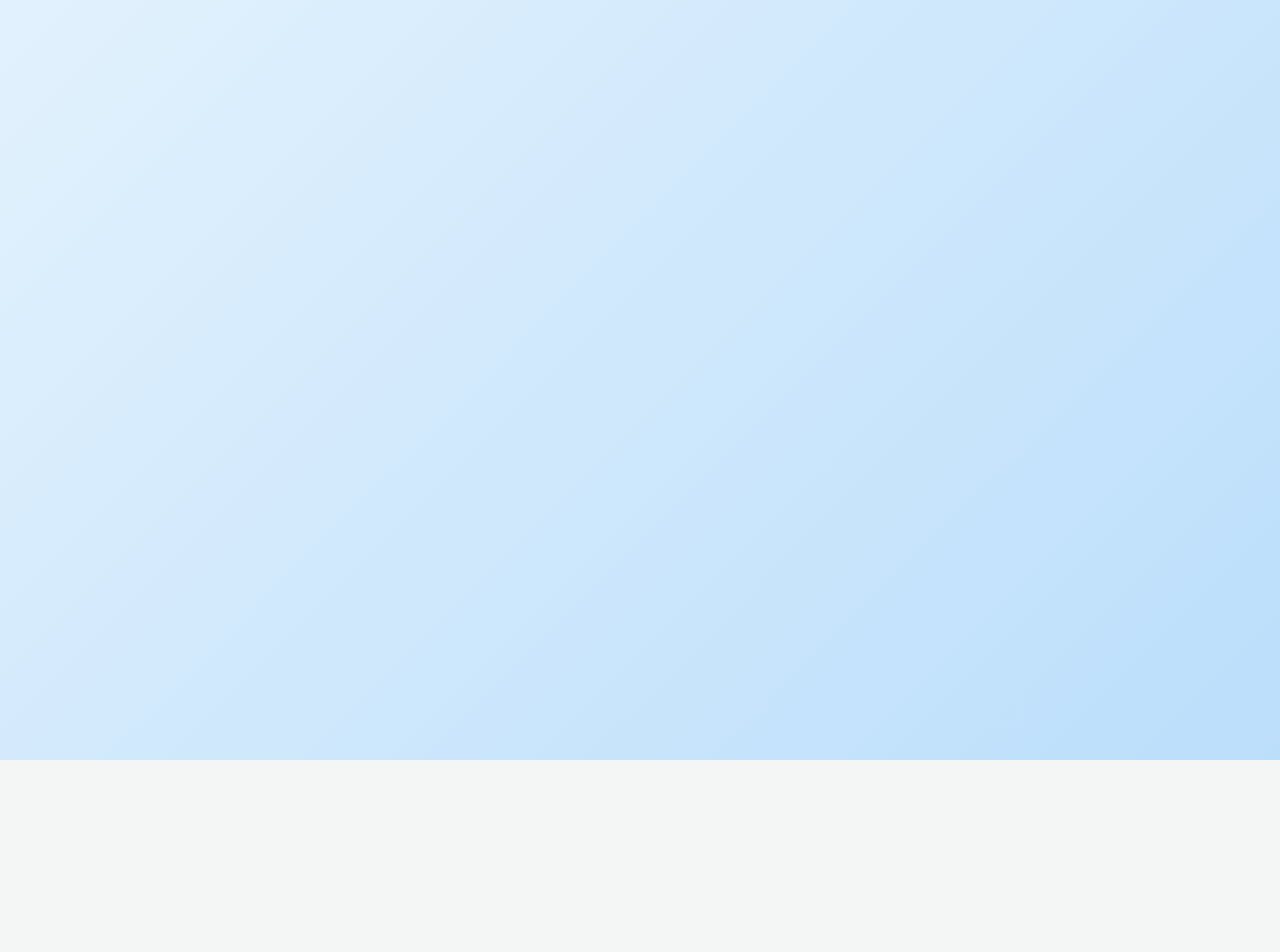
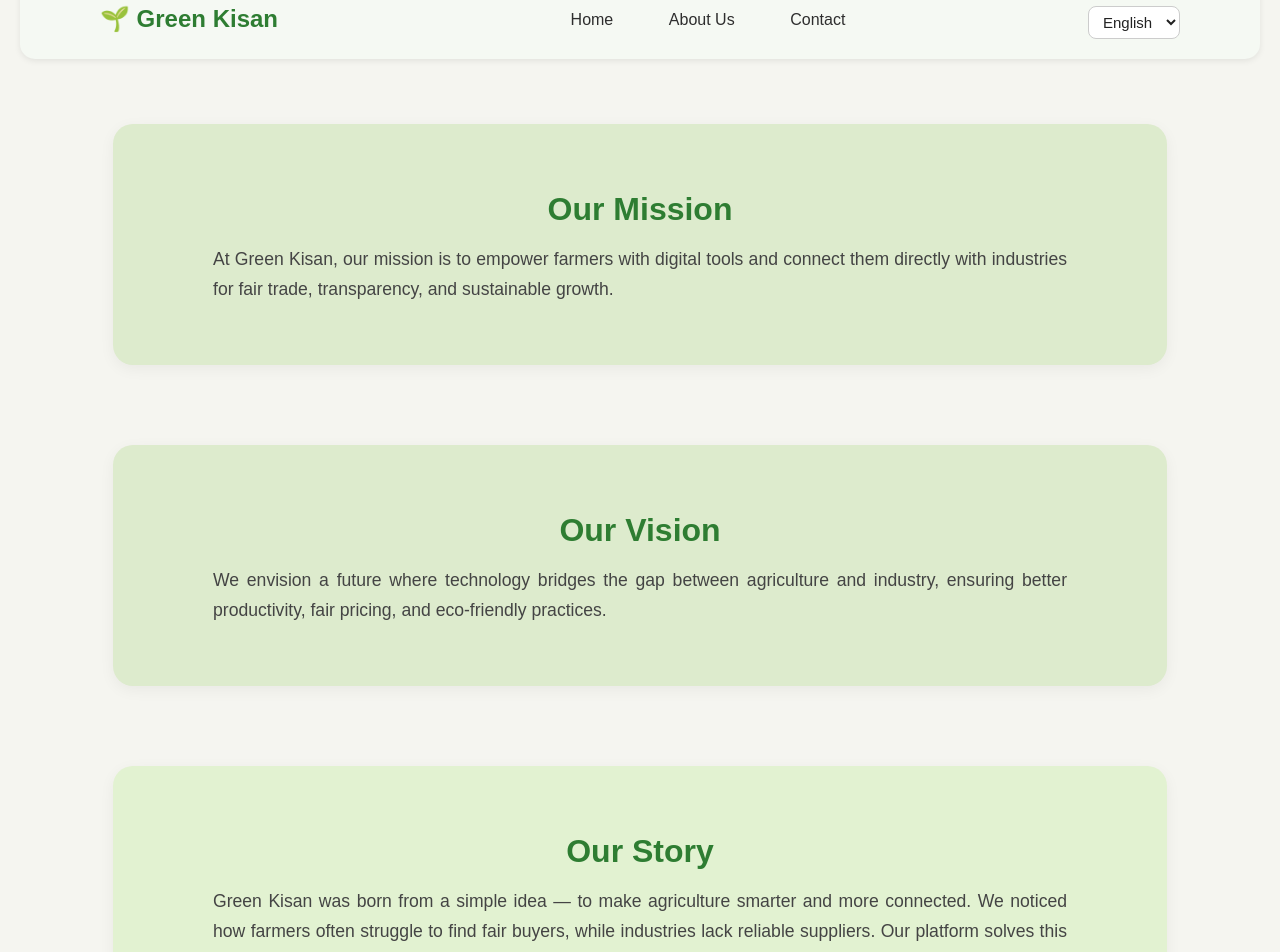
Before and after one commit to shreya-suvarna/FSD-PBL-project, a React app in the folder frontend/: page /about-us in a window 1280 px wide. Before the commit this address had no page. Shown: the part 40-992 px from the top of the page. Before the commit the page ends 800 px from the top, so only its background shows below. Built offline with nearby package versions, Linux system fonts and the light colour scheme; the HTML template or start-up script is replaced by a standard one.

Commit message:
added about us

```diff
--- a/frontend/src/App.jsx
+++ b/frontend/src/App.jsx
@@ -21,6 +21,7 @@ import IndustryOrders from "./pages/IndustryOrders";
 import Uploadedlist from "./pages/Uploadedlist";
 import Profile from "./pages/Profile";
 import IndustryProfile from "./pages/IndustryProfile";
+import AboutUs from "./pages/AboutUs";
 
 function App() {
   return (
@@ -46,6 +47,7 @@ function App() {
       <Route path="/uploaded-list" element={<Uploadedlist />} />
       <Route path="/profile" element={<Profile />} />
       <Route path="/industry-profile" element={<IndustryProfile />} />
+      <Route path="/about-us" element={<AboutUs />} />
 
 
 
--- /dev/null
+++ b/frontend/src/pages/AboutUs.jsx
@@ -0,0 +1,64 @@
+import React from "react";
+import { Link } from "react-router-dom";
+import "../styles/AboutUs.css"; // assuming you rename aboutus.css to AboutUs.css
+
+function AboutUs() {
+  return (
+    <div className="dashboard-container" style={{ minHeight: "80vh" }}>
+      <header className="header">
+        <div className="logo-container">🌱 Green Kisan</div>
+
+        <nav className="nav-links">
+          <Link to="/" className="nav-link" data-translate="home">
+            Home
+          </Link>
+          <Link to="/about-us" className="nav-link" data-translate="aboutUs">
+            About Us
+          </Link>
+          <Link to="/contact" className="nav-link" data-translate="contact">
+            Contact
+          </Link>
+        </nav>
+
+        <div className="auth-controls">
+          <div className="lang-dropdown" style={{ color: "var(--text-light)" }}>
+            <select id="languageSelector">
+              <option value="en">English</option>
+              <option value="kn">ಕನ್ನಡ</option>
+            </select>
+          </div>
+        </div>
+      </header>
+
+      <section className="mission">
+        <h2>Our Mission</h2>
+        <p>
+          At Green Kisan, our mission is to empower farmers with digital tools
+          and connect them directly with industries for fair trade,
+          transparency, and sustainable growth.
+        </p>
+      </section>
+
+      <section className="mission">
+        <h2>Our Vision</h2>
+        <p>
+          We envision a future where technology bridges the gap between
+          agriculture and industry, ensuring better productivity, fair pricing,
+          and eco-friendly practices.
+        </p>
+      </section>
+
+      <section className="our-story">
+        <h2>Our Story</h2>
+        <p>
+          Green Kisan was born from a simple idea — to make agriculture smarter
+          and more connected. We noticed how farmers often struggle to find
+          fair buyers, while industries lack reliable suppliers. Our platform
+          solves this by linking them directly with trust and transparency.
+        </p>
+      </section>
+    </div>
+  );
+}
+
+export default AboutUs;
--- a/frontend/src/pages/Loginselection.jsx
+++ b/frontend/src/pages/Loginselection.jsx
@@ -12,7 +12,7 @@ export default function LoginSelection() {
 
         <nav className="nav-links">
           <Link to="/" className="nav-link">{t("home")}</Link>
-          <a href="#" className="nav-link">{t("aboutUs") ?? "About Us"}</a>
+          <Link to="/about-us" className="nav-link">{t("aboutUs") ?? "About Us"}</Link>
           <a href="#" className="nav-link">{t("contact") ?? "Contact"}</a>
         </nav>
 
--- a/frontend/src/pages/Welcome.jsx
+++ b/frontend/src/pages/Welcome.jsx
@@ -22,7 +22,7 @@ function Welcome() {
           <Link to="/login-selection" className="nav-link">
             {t("dashboard_title")}
           </Link>
-          <a href="#" className="nav-link">{t("aboutUs") ?? "About Us"}</a>
+          <Link to="/about-us" className="nav-link">{t("aboutUs") ?? "About Us"}</Link>
           <a href="#" className="nav-link">{t("alerts")}</a>
           <a href="#" className="nav-link">{t("settings") ?? "Settings"}</a>
         </nav>
--- /dev/null
+++ b/frontend/src/styles/AboutUs.css
@@ -0,0 +1,136 @@
+/* General Page Layout */
+body {
+  font-family: "Poppins", sans-serif;
+  margin: 0;
+  padding: 0;
+  background-color: #f9faf8;
+  color: #2e2e2e;
+}
+
+/* Dashboard container for consistent layout */
+.dashboard-container {
+  display: flex;
+  flex-direction: column;
+  min-height: 100vh;
+}
+
+/* Header Section */
+.header {
+  display: flex;
+  justify-content: space-between;
+  align-items: center;
+  padding: 20px 80px;
+  background-color: #f5f9f3;
+  box-shadow: 0 2px 6px rgba(0, 0, 0, 0.08);
+  border-radius: 0 0 15px 15px;
+}
+
+.logo-container {
+  font-size: 1.5rem;
+  font-weight: bold;
+  color: #2e7d32;
+}
+
+/* Navigation Links */
+.nav-links {
+  display: flex;
+  gap: 30px;
+}
+
+.nav-link {
+  text-decoration: none;
+  color: #2e2e2e;
+  font-weight: 500;
+  transition: color 0.3s ease;
+}
+
+.nav-link:hover {
+  color: #2e7d32;
+}
+
+/* Language selector & login */
+.auth-controls select {
+  padding: 6px 10px;
+  border-radius: 8px;
+  border: 1px solid #ccc;
+  font-weight: 500;
+  cursor: pointer;
+}
+
+/* Section Titles */
+h2 {
+  color: #2e7d32;
+  font-size: 2rem;
+  text-align: center;
+  margin-bottom: 10px;
+}
+
+/* Mission & Vision Section */
+.mission {
+  background-color: #ddebcd;
+  padding: 60px 100px;
+  border-radius: 20px;
+  margin: 40px auto;
+  width: 85%;
+  box-shadow: 0 4px 15px rgba(0, 0, 0, 0.05);
+  animation: fadeIn 1s ease-in-out;
+}
+
+.mission p {
+  font-size: 1.1rem;
+  line-height: 1.7;
+  text-align: justify;
+  color: #444;
+}
+
+/* Our Story Section */
+.our-story {
+  background-color: #e2f2d1;
+  padding: 60px 100px;
+  border-radius: 20px;
+  margin: 40px auto;
+  width: 85%;
+  box-shadow: 0 4px 15px rgba(0, 0, 0, 0.05);
+  animation: fadeInUp 1.2s ease;
+}
+
+.our-story p {
+  font-size: 1.1rem;
+  line-height: 1.7;
+  text-align: justify;
+  color: #444;
+}
+
+/* Simple Animation */
+@keyframes fadeIn {
+  from { opacity: 0; transform: translateY(20px); }
+  to { opacity: 1; transform: translateY(0); }
+}
+
+@keyframes fadeInUp {
+  from { opacity: 0; transform: translateY(30px); }
+  to { opacity: 1; transform: translateY(0); }
+}
+
+/* Responsive Design */
+@media (max-width: 768px) {
+  .header {
+    flex-direction: column;
+    gap: 15px;
+    padding: 15px;
+  }
+
+  .mission, .our-story {
+    padding: 30px 25px;
+    width: 90%;
+  }
+
+  h2 {
+    font-size: 1.5rem;
+  }
+
+  .nav-links {
+    flex-wrap: wrap;
+    justify-content: center;
+  }
+}
```
